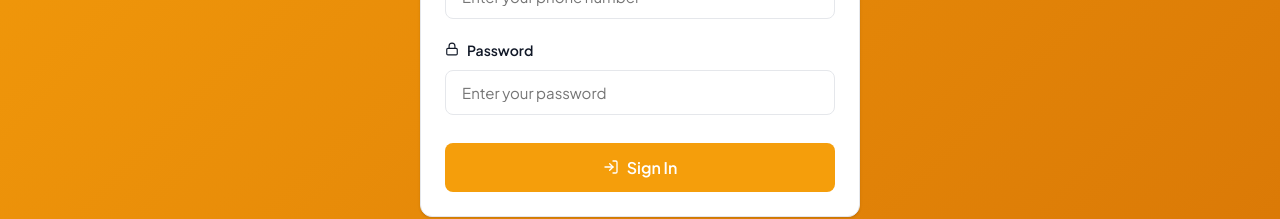
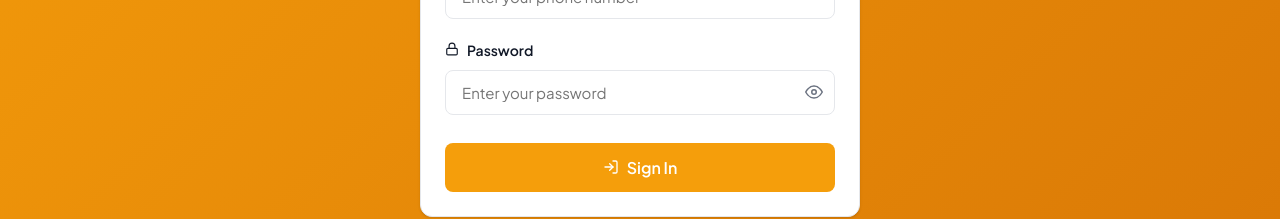
Before and after one commit to Nikhilrkatigar/gold-silver-frontend, a React (Vite) app: page /login in a window 1280 px wide. Shown: the part 435-654 px from the top of the page. Built offline with nearby package versions, Linux system fonts and the light colour scheme; no server answers.

Commit message:
Added show password icon

```diff
--- a/src/pages/Login.jsx
+++ b/src/pages/Login.jsx
@@ -2,11 +2,12 @@ import React, { useState } from 'react';
 import { useNavigate } from 'react-router-dom';
 import { useAuth } from '../context/AuthContext';
 import { toast } from 'react-toastify';
-import { FiLogIn, FiPhone, FiLock } from 'react-icons/fi';
+import { FiLogIn, FiPhone, FiLock, FiEye, FiEyeOff } from 'react-icons/fi';
 
 export default function Login() {
   const [phoneNumber, setPhoneNumber] = useState('');
   const [password, setPassword] = useState('');
+  const [showPassword, setShowPassword] = useState(false);
   const [loading, setLoading] = useState(false);
   const { login } = useAuth();
   const navigate = useNavigate();
@@ -93,14 +94,36 @@ export default function Login() {
               <FiLock style={{ display: 'inline', marginRight: '0.5rem' }} />
               Password
             </label>
+            <div style={{ position: 'relative', display: 'flex', alignItems: 'center' }}>
               <input
-              type="password"
+                type={showPassword ? "text" : "password"}
                 className="input"
                 placeholder="Enter your password"
                 value={password}
                 onChange={(e) => setPassword(e.target.value)}
                 disabled={loading}
+                style={{ paddingRight: '40px' }}
               />
+              <button
+                type="button"
+                onClick={() => setShowPassword(!showPassword)}
+                disabled={loading}
+                style={{
+                  position: 'absolute',
+                  right: '12px',
+                  background: 'none',
+                  border: 'none',
+                  cursor: 'pointer',
+                  color: 'var(--text-secondary)',
+                  display: 'flex',
+                  alignItems: 'center',
+                  padding: '0',
+                  fontSize: '1rem'
+                }}
+              >
+                {showPassword ? <FiEyeOff size={18} /> : <FiEye size={18} />}
+              </button>
+            </div>
           </div>
 
           <button
--- a/src/pages/admin/AddUser.jsx
+++ b/src/pages/admin/AddUser.jsx
@@ -2,7 +2,7 @@ import React, { useState } from 'react';
 import Layout from '../../components/Layout';
 import { adminAPI } from '../../services/api';
 import { toast } from 'react-toastify';
-import { FiSave, FiUser, FiPhone, FiLock, FiClock } from 'react-icons/fi';
+import { FiSave, FiUser, FiPhone, FiLock, FiClock, FiEye, FiEyeOff } from 'react-icons/fi';
 
 export default function AddUser() {
   const [formData, setFormData] = useState({
@@ -11,6 +11,7 @@ export default function AddUser() {
     password: '',
     licenseDays: '30'
   });
+  const [showPassword, setShowPassword] = useState(false);
   const [loading, setLoading] = useState(false);
 
   const handleChange = (e) => {
@@ -25,6 +26,7 @@ export default function AddUser() {
       await adminAPI.createUser(formData);
       toast.success('User created successfully!');
       setFormData({ shopName: '', phoneNumber: '', password: '', licenseDays: '30' });
+      setShowPassword(false);
     } catch (error) {
       toast.error(error.response?.data?.message || 'Failed to create user');
     } finally {
@@ -74,14 +76,36 @@ export default function AddUser() {
                 <FiLock style={{ display: 'inline', marginRight: '0.5rem' }} />
                 Password
               </label>
+              <div style={{ position: 'relative', display: 'flex', alignItems: 'center' }}>
                 <input
-                type="password"
+                  type={showPassword ? "text" : "password"}
                   name="password"
                   className="input"
                   value={formData.password}
                   onChange={handleChange}
                   required
+                  style={{ paddingRight: '40px' }}
                 />
+                <button
+                  type="button"
+                  onClick={() => setShowPassword(!showPassword)}
+                  disabled={loading}
+                  style={{
+                    position: 'absolute',
+                    right: '12px',
+                    background: 'none',
+                    border: 'none',
+                    cursor: 'pointer',
+                    color: 'var(--text-secondary)',
+                    display: 'flex',
+                    alignItems: 'center',
+                    padding: '0',
+                    fontSize: '1rem'
+                  }}
+                >
+                  {showPassword ? <FiEyeOff size={18} /> : <FiEye size={18} />}
+                </button>
+              </div>
             </div>
 
             <div className="input-group">
```
Lines whose indentation alone changed are shown as unchanged.
